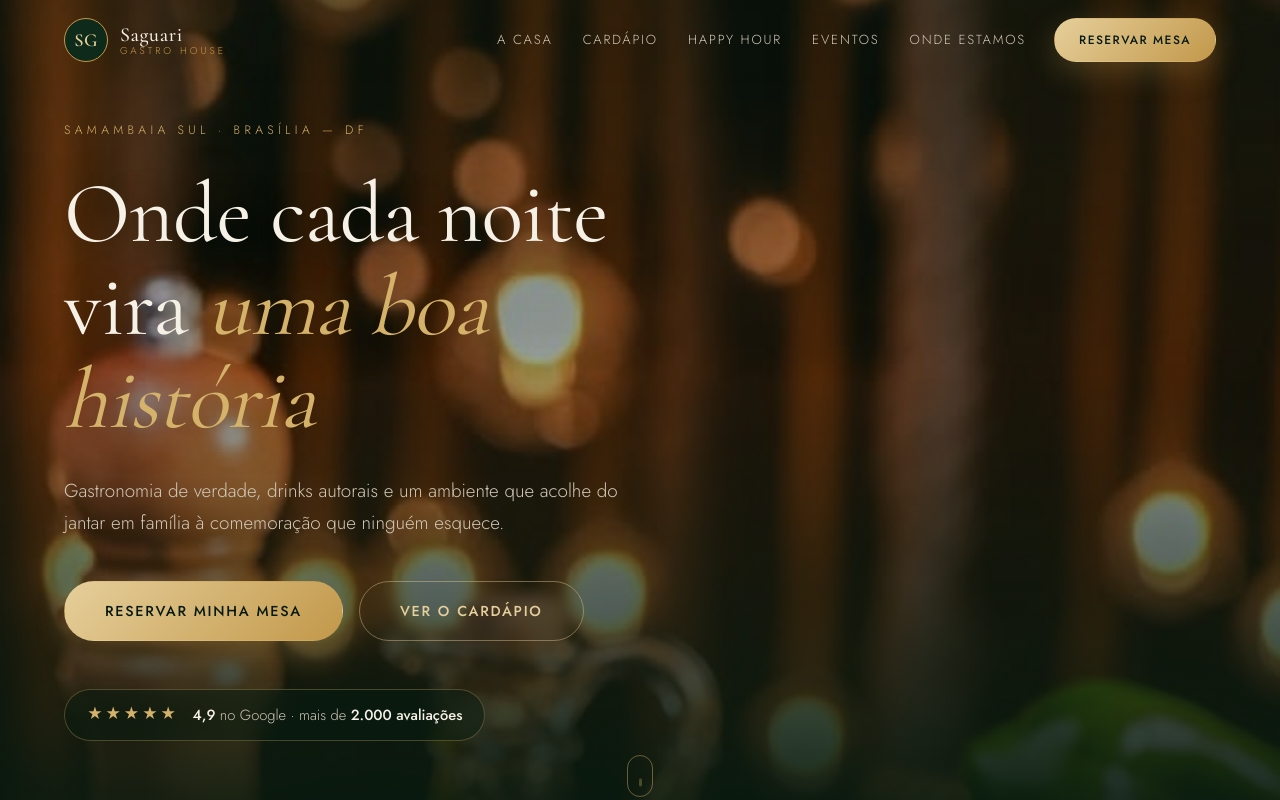
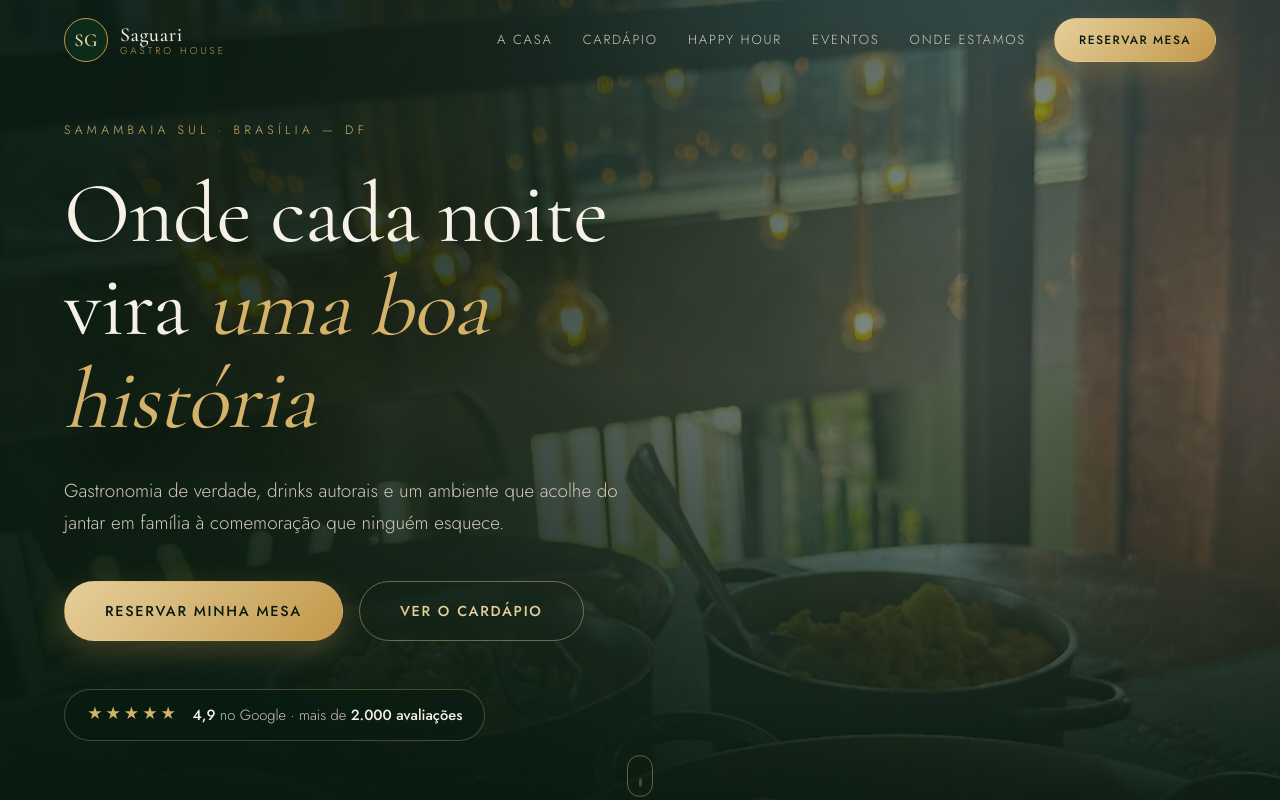
Before and after one commit to danilwayne/saguariGstrohouse, a plain HTML site: page index.html in a window 1280 px wide. Both pictures are taken after a click on the link "Saguari Gastro House — início". Shown: the top 800 px of the page. Drawn offline with nearby package versions, Linux system fonts and the light colour scheme.

Commit message:
Hero vira slideshow cinematografico de 4 fotos
- Crossfade de 2s entre 4 fotos, 7s cada, com Ken Burns
- Cada foto tem movimento proprio (zoom in/out, pan esquerda/direita)
  para o rodizio nao denunciar o loop
- Foto que sai mantem a animacao rodando durante o fade: sem tranco
- Rodizio deixa de ser desligado por prefers-reduced-motion; a config
  passa a cortar so o zoom/pan, nunca a troca de fotos
- Veu do hero ganha gradiente lateral: titulo legivel tambem sobre as
  fotos claras
- ?v=2 no CSS e no JS para furar cache

Co-Authored-By: Claude Opus 5 <noreply@anthropic.com>

```diff
--- a/assets/css/style.css
+++ b/assets/css/style.css
@@ -182,9 +182,42 @@ em{font-style:italic;color:var(--gold-500)}
   transform:scale(1.06);
   will-change:transform;
 }
+
+/* --- Slideshow do hero: crossfade + zoom lento (Ken Burns) --- */
+.hero__slide{
+  position:absolute;inset:0;
+  background-size:cover;background-position:center;
+  opacity:0;
+  transition:opacity 2s var(--ease);
+  will-change:opacity, transform;
+}
+/* A foto que sai MANTEM a animacao rodando enquanto some (.is-leaving).
+   Sem isso o zoom trava no meio do crossfade e da um tranco visivel. */
+.hero__slide.is-active{opacity:1}
+.hero__slide.is-leaving{opacity:0}
+
+/* Duracao (13s) maior que ciclo + fade (7s + 2s): o movimento nunca
+   "estaciona" antes da troca. Cada foto ganha um movimento diferente,
+   entao o rodizio nao fica com cara de repeticao. */
+.hero__slide.is-active,
+.hero__slide.is-leaving{animation:kb-in 13s linear forwards}
+.hero__slide:nth-child(2).is-active,
+.hero__slide:nth-child(2).is-leaving{animation-name:kb-out}
+.hero__slide:nth-child(3).is-active,
+.hero__slide:nth-child(3).is-leaving{animation-name:kb-left}
+.hero__slide:nth-child(4).is-active,
+.hero__slide:nth-child(4).is-leaving{animation-name:kb-right}
+
+@keyframes kb-in   {from{transform:scale(1.02)}            to{transform:scale(1.16)}}
+@keyframes kb-out  {from{transform:scale(1.16)}            to{transform:scale(1.02)}}
+@keyframes kb-left {from{transform:scale(1.14) translateX(2%)}  to{transform:scale(1.14) translateX(-2%)}}
+@keyframes kb-right{from{transform:scale(1.14) translateX(-2%)} to{transform:scale(1.14) translateX(2%)}}
 .hero__veil{
   position:absolute;inset:0;
   background:
+    /* Faixa escura a esquerda: garante contraste do titulo em QUALQUER foto
+       do rodizio, inclusive nas claras (a da picanha estourava o subtitulo). */
+    linear-gradient(to right, rgba(7,26,16,.88) 0%, rgba(7,26,16,.6) 42%, rgba(7,26,16,.1) 78%, rgba(7,26,16,0) 100%),
     linear-gradient(to bottom, rgba(7,26,16,.55) 0%, rgba(7,26,16,.35) 45%, rgba(7,26,16,.96) 100%);
 }
 .hero__content{
@@ -539,6 +572,9 @@ em{font-style:italic;color:var(--gold-500)}
   *{animation:none!important;transition-duration:.01ms!important}
   .reveal{opacity:1;transform:none}
   html{scroll-behavior:auto}
+  /* Excecao: o hero continua trocando de foto. Sem zoom e sem deslocamento
+     (a regra * ja matou a animacao), so o crossfade — que nao e movimento. */
+  .hero__slide{transition-duration:1.2s!important}
 }
 
 /* =========================================================
--- a/assets/js/main.js
+++ b/assets/js/main.js
@@ -44,9 +44,17 @@
      Cada elemento com data-img só recebe a foto DEPOIS que ela carrega.
      Se o arquivo ainda não existe, o gradiente do CSS permanece — nada quebra.
      Basta jogar as fotos em assets/img/ com os nomes indicados no HTML. */
+  var pendentes = 0, percorrendo = true;
+
+  function encerrou() {
+    if (percorrendo || pendentes > 0) return;
+    document.dispatchEvent(new CustomEvent('imagens:prontas'));
+  }
+
   document.querySelectorAll('[data-img]').forEach(function (el) {
     var src = el.getAttribute('data-img');
     if (!src) return;
+    pendentes++;
     var probe = new Image();
     probe.onload = function () {
       var current = getComputedStyle(el).backgroundImage;
@@ -55,13 +63,18 @@
       // data-pos permite reenquadrar fotos verticais em slots horizontais
       el.style.backgroundPosition = el.getAttribute('data-pos') || 'center';
       el.classList.add('has-img');
+      pendentes--; encerrou();
     };
     // Na galeria, quadro sem foto some em vez de virar bloco verde vazio.
     probe.onerror = function () {
       if (el.classList.contains('gallery__item')) el.remove();
+      pendentes--; encerrou();
     };
     probe.src = src;
   });
+
+  percorrendo = false;
+  encerrou();
 
   /* ---------- Reveal on scroll ---------- */
   var reduce = window.matchMedia('(prefers-reduced-motion: reduce)').matches;
@@ -82,6 +95,73 @@
     items.forEach(function (el) { io.observe(el); });
   }
 
+  /* ---------- Slideshow do hero ----------
+     Só entram no rodízio as fotos que realmente carregaram (classe .has-img),
+     então trocar/remover um arquivo em assets/img/ não quebra nada. */
+  (function heroSlideshow() {
+    var slides = [].slice.call(document.querySelectorAll('.hero__slide'));
+    if (!slides.length) return;
+
+    var INTERVALO = 7000;   // tempo de cada foto
+    var FADE = 2000;        // duracao do crossfade (igual ao CSS)
+    var atual = 0, timer = null, vivos = [];
+
+    function mostrar(i) {
+      vivos.forEach(function (s, n) {
+        if (n === i) {
+          s.classList.remove('is-leaving');
+          s.classList.add('is-active');
+        } else if (s.classList.contains('is-active')) {
+          s.classList.remove('is-active');
+          s.classList.add('is-leaving');
+          // Só encerra a animação depois que a foto já sumiu de vez.
+          setTimeout(function () {
+            if (!s.classList.contains('is-active')) s.classList.remove('is-leaving');
+          }, FADE);
+        }
+      });
+      atual = i;
+    }
+
+    function proximo() { mostrar((atual + 1) % vivos.length); }
+
+    // O rodizio roda mesmo com "reduzir animacoes" ligado no sistema: trocar a
+    // foto e um crossfade, nao movimento. Quem desliga so perde o zoom/pan,
+    // que e o que de fato incomoda quem tem sensibilidade a movimento (o CSS
+    // corta a animacao kenburns via @media prefers-reduced-motion).
+    function agendar() {
+      clearInterval(timer);
+      if (vivos.length > 1) timer = setInterval(proximo, INTERVALO);
+    }
+
+    var montado = false;
+
+    function montar() {
+      if (montado) return;
+      montado = true;
+
+      vivos = slides.filter(function (s) { return s.classList.contains('has-img'); });
+
+      // Nenhuma foto disponível: deixa o gradiente do CSS assumir.
+      if (!vivos.length) return;
+
+      slides.forEach(function (s) { if (vivos.indexOf(s) === -1) s.remove(); });
+
+      mostrar(0);
+      agendar();
+    }
+
+    // Monta quando todas as fotos terminarem de carregar (ou falhar).
+    document.addEventListener('imagens:prontas', montar);
+    // Rede muito lenta: não deixa o hero preso no gradiente para sempre.
+    setTimeout(montar, 4000);
+
+    // Aba em segundo plano não precisa girar foto.
+    document.addEventListener('visibilitychange', function () {
+      if (document.hidden) clearInterval(timer); else agendar();
+    });
+  })();
+
   /* ---------- Parallax suave no hero ---------- */
   var heroBg = document.querySelector('.hero__bg');
   if (heroBg && !reduce) {
--- a/index.html
+++ b/index.html
@@ -21,7 +21,7 @@
 <link rel="preconnect" href="https://fonts.googleapis.com">
 <link rel="preconnect" href="https://fonts.gstatic.com" crossorigin>
 <link href="https://fonts.googleapis.com/css2?family=Cormorant+Garamond:wght@300;400;500;600;700&family=Jost:wght@300;400;500;600&display=swap" rel="stylesheet">
-<link rel="stylesheet" href="assets/css/style.css">
+<link rel="stylesheet" href="assets/css/style.css?v=2">
 </head>
 <body>
 
@@ -54,7 +54,12 @@
 
 <!-- ============ HERO ============ -->
 <section class="hero" id="topo">
-  <div class="hero__bg" data-img="assets/img/hero.jpg"></div>
+  <div class="hero__bg" id="heroBg">
+    <div class="hero__slide" data-img="assets/img/hero.jpg"></div>
+    <div class="hero__slide" data-img="assets/img/ambiente.jpg" data-pos="center 42%"></div>
+    <div class="hero__slide" data-img="assets/img/carnes.jpg" data-pos="center 58%"></div>
+    <div class="hero__slide" data-img="assets/img/g2.jpg" data-pos="center 55%"></div>
+  </div>
   <div class="hero__veil"></div>
 
   <div class="hero__content">
@@ -471,6 +476,6 @@
   <svg viewBox="0 0 24 24" aria-hidden="true"><path d="M.06 24l1.68-6.16a11.87 11.87 0 01-1.6-5.95C.15 5.34 5.5 0 12.06 0a11.8 11.8 0 018.4 3.49 11.8 11.8 0 013.48 8.4c0 6.55-5.35 11.9-11.9 11.9a11.9 11.9 0 01-5.7-1.45L.06 24zm6.6-3.8c1.7 1 3.3 1.6 5.4 1.6 5.4 0 9.9-4.4 9.9-9.9 0-5.5-4.4-9.9-9.9-9.9-5.5 0-9.9 4.4-9.9 9.9 0 2.2.6 3.8 1.7 5.5l-1 3.6 3.8-.8zm11.4-5.3c-.1-.1-.3-.2-.6-.4-.3-.1-1.8-.9-2-1-.3-.1-.5-.1-.7.1-.2.3-.7 1-.9 1.2-.2.2-.3.2-.6.1-.3-.1-1.3-.5-2.4-1.5-.9-.8-1.5-1.8-1.7-2.1-.2-.3 0-.5.1-.6l.5-.5c.1-.2.2-.3.3-.5.1-.2 0-.4 0-.5 0-.2-.7-1.6-.9-2.2-.2-.6-.5-.5-.7-.5h-.6c-.2 0-.5.1-.8.4-.3.3-1 1-1 2.5s1.1 2.9 1.2 3.1c.1.2 2.1 3.2 5 4.5.7.3 1.2.5 1.6.6.7.2 1.3.2 1.8.1.6-.1 1.8-.7 2-1.4.3-.7.3-1.3.2-1.4z"/></svg>
 </a>
 
-<script src="assets/js/main.js"></script>
+<script src="assets/js/main.js?v=2"></script>
 </body>
 </html>
```
